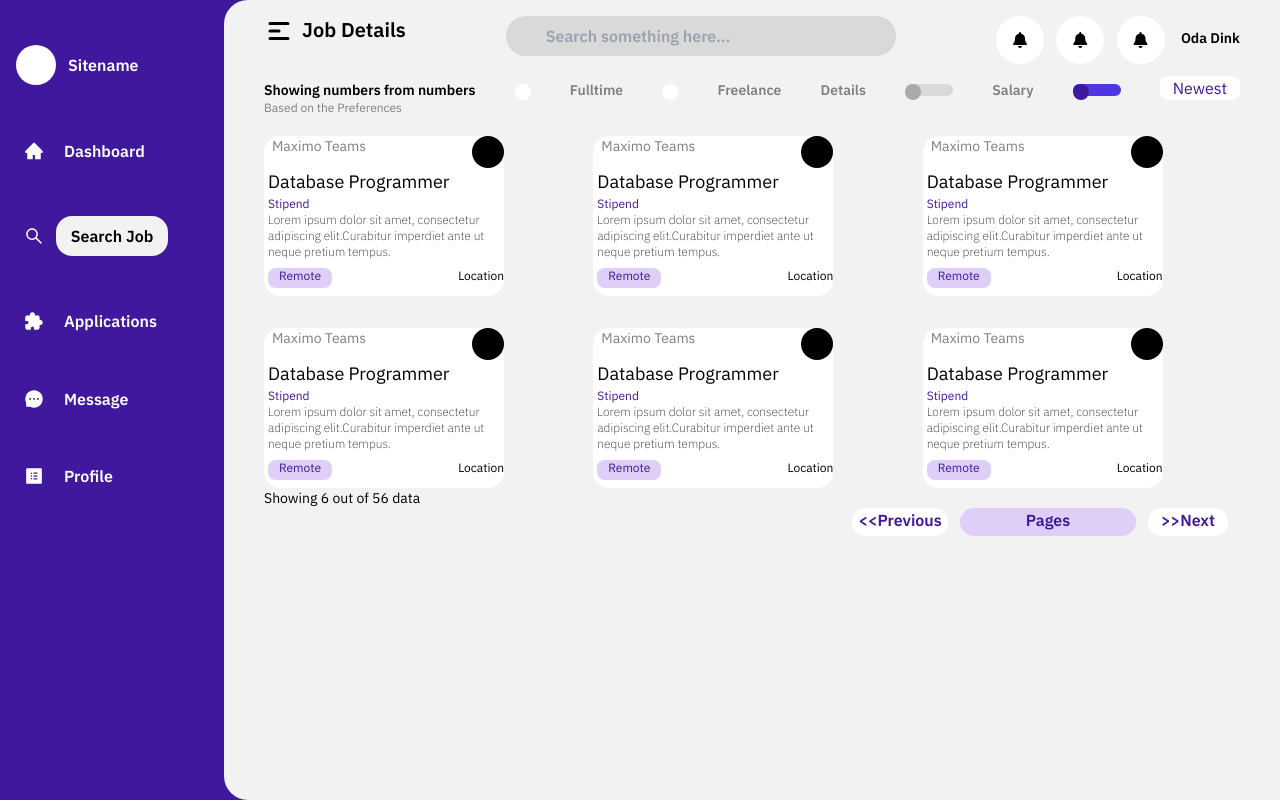
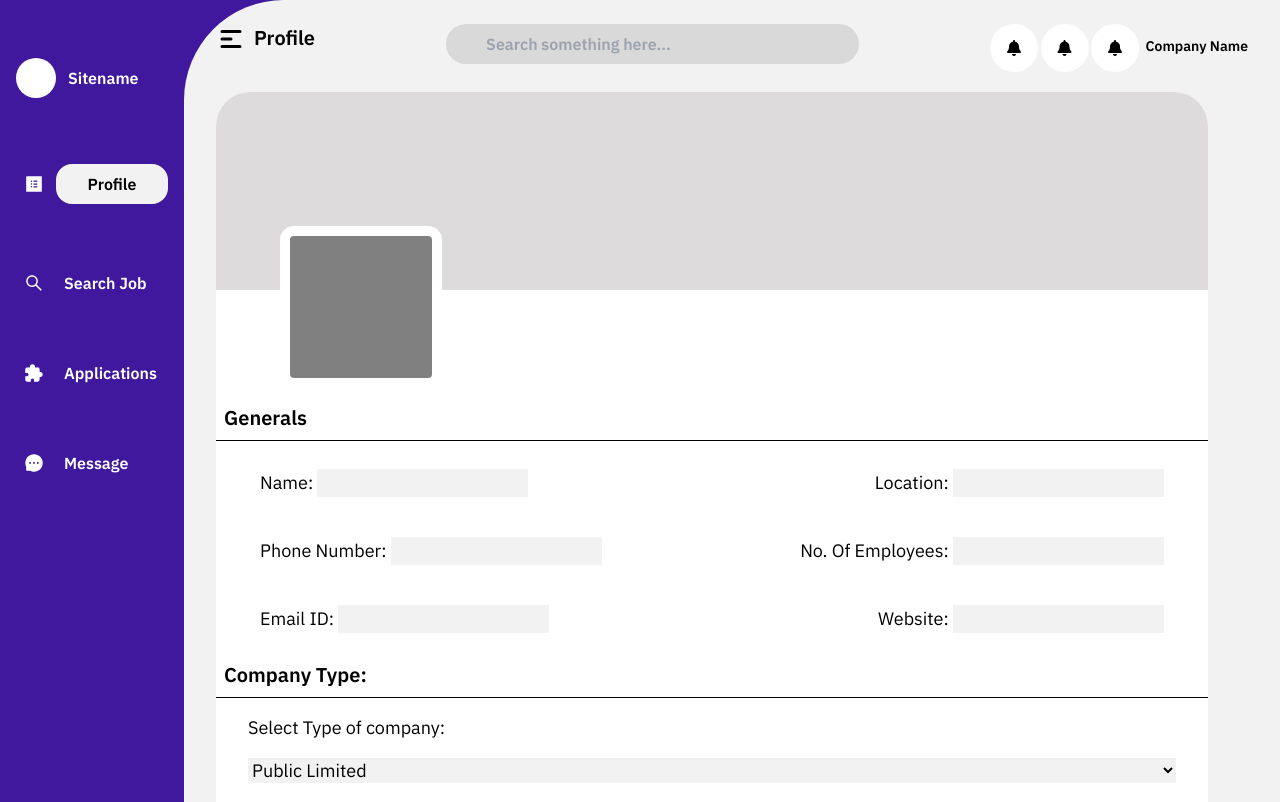
Before and after one commit to AvishJ03/SIH-2022, a React (Create React App) app in the folder client/: page / in a window 1280 px wide. Shown: the top 802 px of the page. Built offline with nearby package versions, Linux system fonts and the light colour scheme.

Commit message:
Sidebar company + profile company

```diff
--- a/client/src/App.js
+++ b/client/src/App.js
@@ -6,6 +6,8 @@ import JobDetails from "./pages/JobDetails.js";
 import Sidebar from "./components/Sidebar.js";
 import SearchJob from "./pages/SearchJob";
 import Edit from "./pages/Edit.js";
+import SideBarCompany from "./components/SideBarCompany.js";
+import ProfileCompany from "./pages/ProfileCompany.js";
 
 function App() {
   return (
@@ -17,8 +19,9 @@ function App() {
       {/* <Sidebar /> */}
       {/* <StudentProfile /> */}
       {/* <Edit /> */}
-      <SearchJob />
+      {/* <SearchJob /> */}
       {/* <JobDetails employees='80-100' review='4.5' location='Coimbatore, India' company='Highspeed Studios' about='Creative Design Academy' position='Senior Database Programmer'/> */}
+      <ProfileCompany />
     </div>
   );
 }
--- /dev/null
+++ b/client/src/components/SideBarCompany.js
@@ -0,0 +1,61 @@
+import React from "react";
+import {
+  AiFillHome,
+  AiOutlineSearch,
+  AiFillMessage,
+  AiFillProfile,
+} from "react-icons/ai";
+import { IoExtensionPuzzleSharp } from "react-icons/io5";
+
+const SideBarCompany = ({ selected }) => {
+  const navs = {
+    Profile: <AiFillHome size="20" style={{ color: "white" }} />,
+    "Search Job": <AiOutlineSearch size="20" style={{ color: "white" }} />,
+    Applications: (
+      <IoExtensionPuzzleSharp size="20" style={{ color: "white" }} />
+    ),
+    Message: <AiFillMessage size="20" style={{ color: "white" }} />,
+    Profile: <AiFillProfile size="20" style={{ color: "white" }} />,
+  };
+  return (
+    <div className="h-screen">
+      <div className="flex flex-col h-2/3 justify-evenly ml-2">
+        <div className="flex px-2">
+          <div className="bg-[#FFFFFF] w-10 h-10 rounded-full"></div>
+          <div className="text-white text-base font-bold ml-3 mt-2 text-center">
+            Sitename
+          </div>
+        </div>
+        {Object.keys(navs).map((key, index) => {
+          if (key === selected) {
+            return (
+              <div
+                key={index}
+                className="flex justify-evenly mt-2 items-center px-4"
+              >
+                {navs[key]}
+                <div className="bg-[#F2F2F2] h-10 w-28 rounded-2xl ml-3 pt-2 text-base font-bold text-center">
+                  {key}
+                </div>
+              </div>
+            );
+          } else {
+            return (
+              <div
+                key={index}
+                className="flex justify-start mt-2 items-center ml-2 px-2 "
+              >
+                {navs[key]}
+                <div className=" text-white text-base font-bold ml-5">
+                  {key}
+                </div>
+              </div>
+            );
+          }
+        })}
+      </div>
+    </div>
+  );
+};
+
+export default SideBarCompany;
--- /dev/null
+++ b/client/src/pages/ProfileCompany.js
@@ -0,0 +1,163 @@
+import React from 'react'
+import SideBarCompany from '../components/SideBarCompany'
+import Sidebar from '../components/Sidebar'
+import Header from '../components/Header'
+import BackgroundImg from '../assets/BackgroundImg.jpg'
+import Card from '../components/Card'
+
+const ProfileCompany = () => {
+  return (
+    <>
+    <div className="bg-[#40189D] w-full min-h-screen flex font-main">
+        <SideBarCompany selected="Profile" />
+        <div className="bg-[#F2F2F2] w-full rounded-tl-[100px] rounded-bl-[100px]">
+          <div className="max-w-7xl mx-auto py-6 sm:px-6 lg:px-8">
+          <Header heading="Profile" user="Company Name" />
+          <p className="text-[#40189D] font-medium text-[14px] p-2.5">
+              <span className="text-[#808080]"></span>
+          </p>
+          <div className="bg-white rounded-[34px] relative mr-10 h-[0%]">
+
+
+          <svg className="rounded-tr-[34px] rounded-tl-[34px]" width="100%" height="0%" viewBox="0 0 1072 214" fill="none" xmlns="http://www.w3.org/2000/svg">
+<path d="M0 35C0 15.67 15.67 0 35 0H1037C1056.33 0 1072 15.67 1072 35V214H0V35Z" fill="#DDDBDB"/>
+</svg>
+
+
+
+
+          <div className='-mt-16 ml-16'>
+          <svg width="162" height="162" viewBox="0 0 162 162" fill="none" xmlns="http://www.w3.org/2000/svg">
+<path d="M5 14C5 9.02944 9.02944 5 14 5H148C152.971 5 157 9.02944 157 14V148C157 152.971 152.971 157 148 157H14C9.02944 157 5 152.971 5 148V14Z" fill="#808080" stroke="white" stroke-width="10"/>
+</svg>
+</div>
+<div className='mt-4'>
+          <h4 className="text-black font-semibold text-xl m-2 mr-4">
+                  Generals
+                </h4>
+                <hr />
+                <form>
+                  <div className="flex justify-between m-4 mr-8 ml-8 text-lg">
+                    <div className="m-3">
+                      <label>Name: </label>
+                      <input
+                        type="text"
+                        className="border-[#40189D] bg-[#F2F2F2]"
+                      />
+                    </div>
+                    <div className="m-3">
+                      <label>Location: </label>
+                      <input
+                        type="text"
+                        className="border-[#40189D] bg-[#F2F2F2]"
+                      />
+                    </div>
+                  </div>
+                  <div className="flex justify-between m-4 mr-8 ml-8 text-lg">
+                    <div className="m-3">
+                      <label>Phone Number: </label>
+                      <input
+                        type="number"
+                        className="border-[#40189D] bg-[#F2F2F2]"
+                      />
+                    </div>
+                    <div className="m-3">
+                      <label>No. Of Employees: </label>
+                      <input
+                        type="number"
+                        className="border-[#40189D] bg-[#F2F2F2]"
+                      />
+                    </div>
+                  </div>
+                  <div className="flex justify-between m-4 mr-8 ml-8 text-lg">
+                    <div className="m-3">
+                      <label>Email ID: </label>
+                      <input
+                        type="email"
+                        className="border-[#40189D] bg-[#F2F2F2]"
+                      />
+                    </div>
+                    <div className="m-3">
+                      <label>Website: </label>
+                      <input
+                        type="location"
+                        className="border-[#40189D] bg-[#F2F2F2]"
+                      />
+                    </div>
+                  </div>
+
+
+                </form>
+                <h4 className="text-black font-semibold text-xl m-2 mr-4">
+                  Company Type:
+                </h4><hr />
+
+
+                <form>
+                <div className="m-4 mr-8 ml-8 text-lg mb-8">
+                    <label>Select Type of company: </label>
+                    <br />
+                    <select name="type" id="type" className='mt-4 mb-4 w-[100%] border-[#40189D] bg-[#F2F2F2]'>
+                    <option value="Public Limited">Public Limited</option>
+                    <option value="Private Limited">Private Limited</option>
+                    <option value="Joint-Venture">Joint-Venture</option>
+                    <option value="Partnership Firm">Partnership Firm</option>
+                    <option value="One Person">One Person</option>
+                    <option value="Sole Propiertorship">Sole Propiertorship</option>
+                    <option value="Branch Office">Branch Office</option>
+                    <option value="NGO">NGO</option>
+                    </select>
+
+
+
+                </div>
+
+                </form>
+
+                <h4 className="text-black font-semibold text-xl m-2 mr-4">
+                  Description:
+                </h4><hr />
+
+                <div className='mt-4 ml-4'>
+                    <form>
+                        <textarea rows="10" cols="100" className='border-[#40189D] bg-[#F2F2F2]'>
+
+                        </textarea>
+                    </form>
+                </div>
+
+
+
+
+
+
+
+
+
+          </div>
+
+
+
+         </div>
+         <div className='bg-[#F2F2F2] m-8'>
+                <h4 className="text-black font-semibold text-xl m-8 mr-8">
+                  Jobs:
+                </h4><hr />
+                <div className='m-4 flex justify-evenly'>
+
+                    <Card/>
+                    <Card/>
+                    <Card/>
+
+                </div>
+
+                </div>
+          </div>
+          </div>
+    </div>
+
+    </>
+  )
+}
+
+export default ProfileCompany
```
